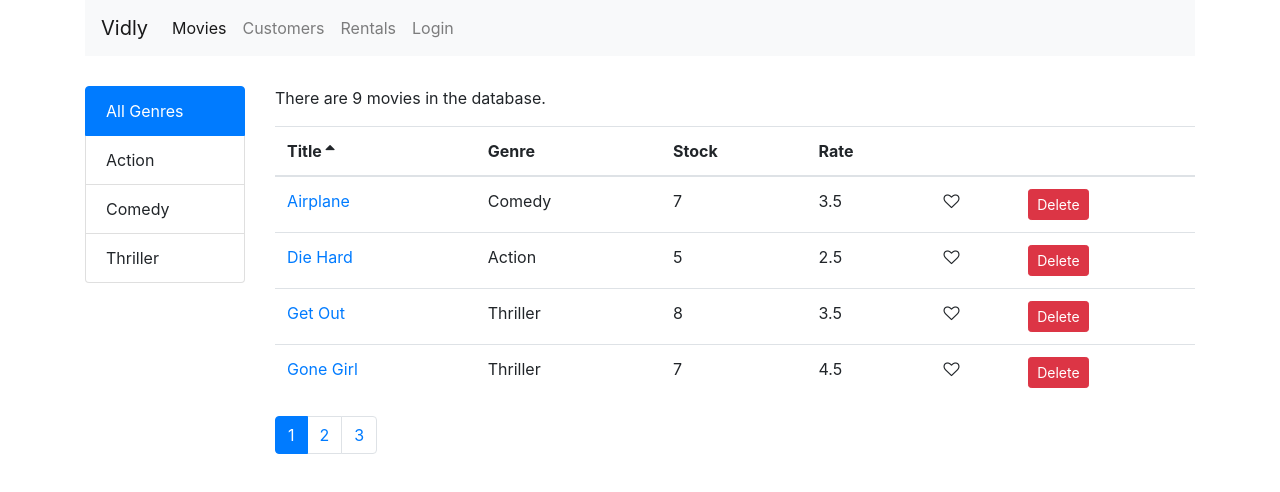
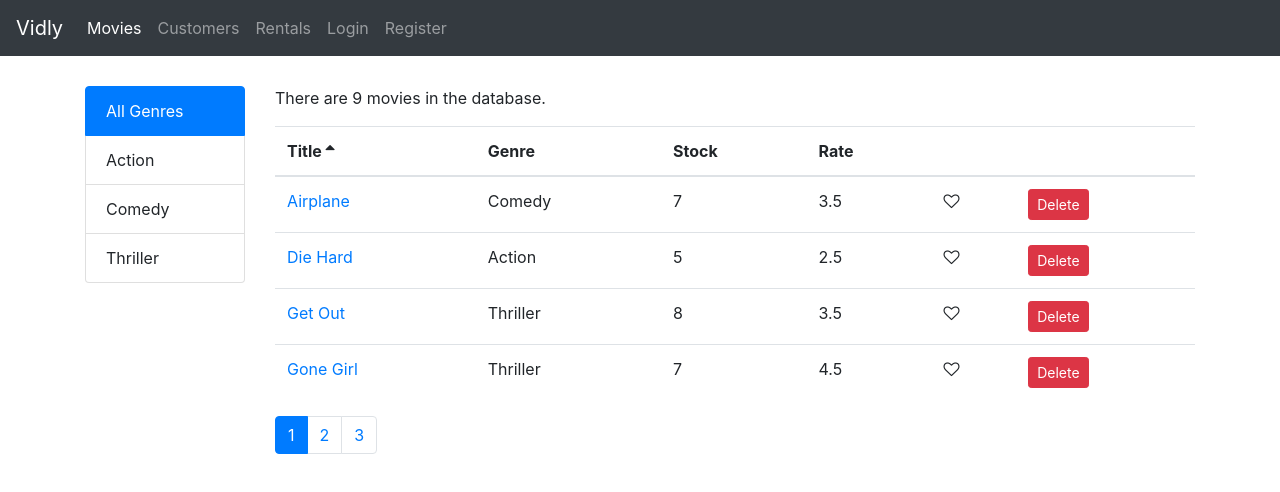
Before and after one commit to SirFourier/Vidly-with-React, a React (Create React App) app: page /movies in a window 1280 px wide. Shown: the top 492 px of the page. Built offline with nearby package versions, Linux system fonts and the light colour scheme.

Commit message:
added Register Navlink

```diff
--- a/src/components/navbar.jsx
+++ b/src/components/navbar.jsx
@@ -3,8 +3,8 @@ import { NavLink, Link } from "react-router-dom";
 
 const NavBar = () => {
   return (
-    <div className="container">
-      <nav className="navbar navbar-expand navbar-light bg-light">
+    <div>
+      <nav className="navbar navbar-expand navbar-dark bg-dark">
         <Link className="navbar-brand" to="/">
           Vidly
         </Link>
@@ -33,6 +33,9 @@ const NavBar = () => {
             <NavLink className="nav-link" to="/login">
               Login
             </NavLink>
+            <NavLink className="nav-link" to="/register">
+              Register
+            </NavLink>
           </div>
         </div>
       </nav>
```
